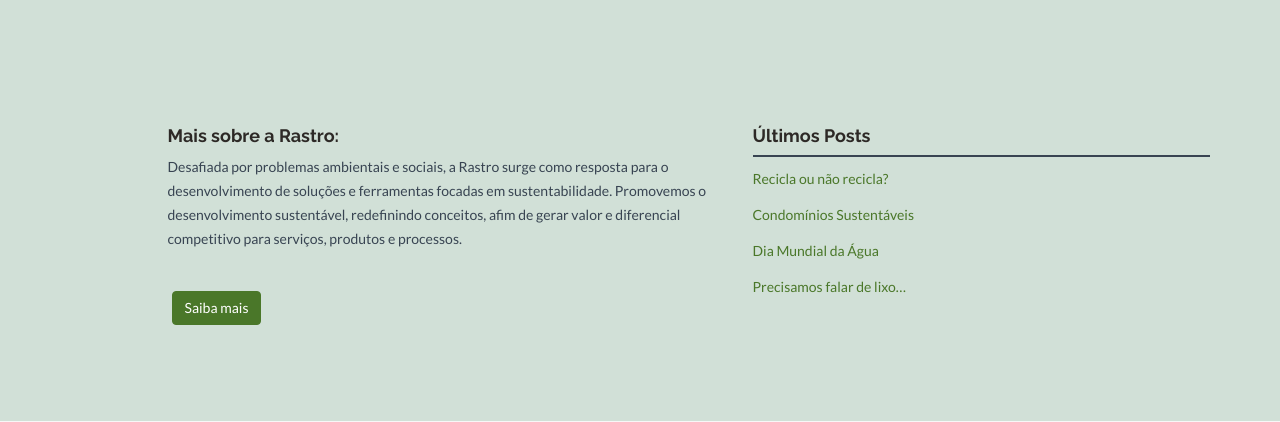
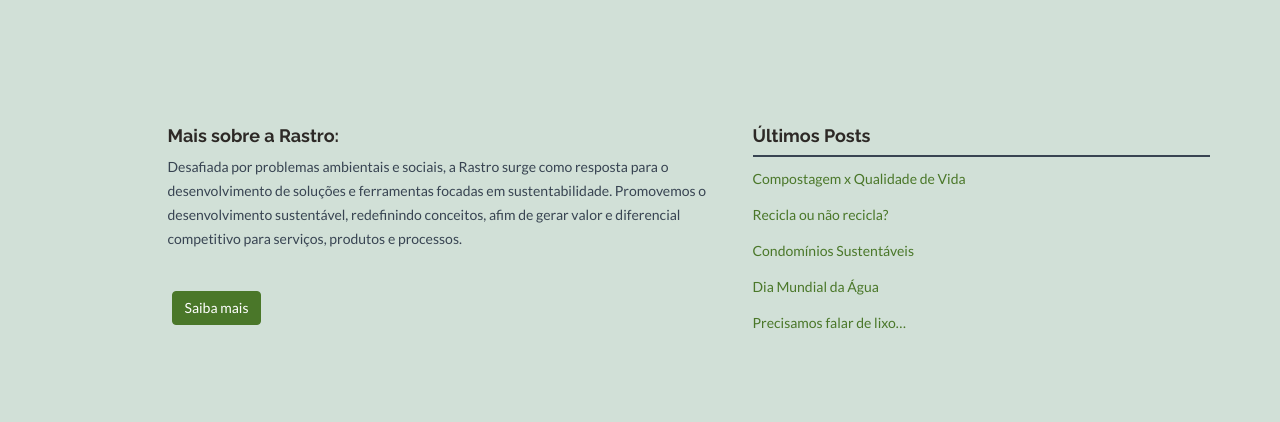
Before and after one commit to ricardo0100/Rastro, a Flask app: page / in a window 1280 px wide. Shown: the part 1719-2141 px from the top of the page. Run offline with Flask 2, Linux system fonts and the light colour scheme; some libraries are stand-ins or nearby versions.

Commit message:
New blog post

```diff
--- a/templates/index.html
+++ b/templates/index.html
@@ -253,11 +253,11 @@
       <div class="col-lg-5 blog">
         <h4>Últimos Posts</h4>
         <div class="hline"></div>
+        <p><a target="_blank" href="https://medium.com/@rastro.eco.br/qual-a-rela%C3%A7%C3%A3o-da-compostagem-dom%C3%A9stica-com-qualidade-de-vida-7a4d9bf7bd3a">Compostagem x Qualidade de Vida</a></p>
         <p><a target="_blank" href="https://medium.com/@rastro.eco.br/recicla-ou-não-recicla-daaa409de66c">Recicla ou não recicla?</a></p>
         <p><a target="_blank" href="https://medium.com/@rastro.eco.br/condom%C3%ADnios-sustent%C3%A1veis-33fb2aff3011">Condomínios Sustentáveis</a></p>
         <p><a target="_blank" href="https://medium.com/@rastro.eco.br/dia-mundial-da-%C3%A1gua-e1e2c2387aeb">Dia Mundial da Água</a></p>
         <p><a target="_blank" href="https://medium.com/@rastro.eco.br/precisamos-falar-de-lixo-e49c0840a829#.uom5e2iuo">Precisamos falar de lixo…</a></p>
-
       </div>
 
     </div><! --/row -->
```
